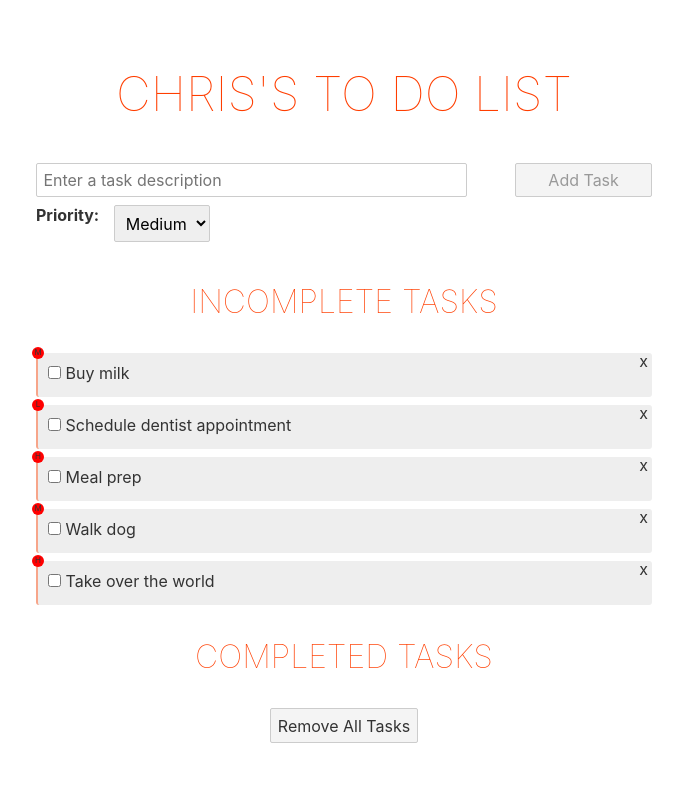
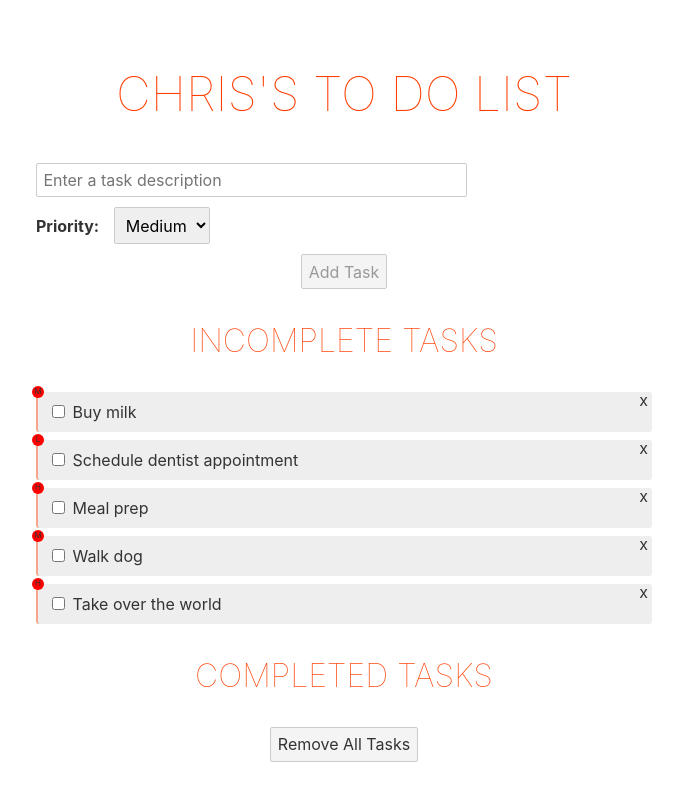
Before and after one commit to cwbieganek/svelte-todo-list, a Svelte app: page / in a window 1280 px wide. Shown: the whole page, without its empty margins (296-979 px from the left). Built offline with nearby package versions, Linux system fonts and the light colour scheme.

Commit message:
Update add-task-container layout and styling

```diff
--- a/public/global.css
+++ b/public/global.css
@@ -34,7 +34,7 @@ input, button, select, textarea {
 	font-size: inherit;
 	-webkit-padding: 0.4em 0;
 	padding: 0.4em;
-	margin: 0 0 0.5em 0;
+	/* margin: 0 0 0.5em 0; */
 	box-sizing: border-box;
 	border: 1px solid #ccc;
 	border-radius: 2px;
--- a/src/components/ToDo.svelte
+++ b/src/components/ToDo.svelte
@@ -53,11 +53,10 @@
 <div>
 	<h2>{name}'s To Do List</h2>
 	<div class="tasks-container">
-		<div class="add-task-container">
+		<div class="add-task-container-row">
 			<input class="add-task-input" placeholder="Enter a task description" bind:value={newTaskDescription} on:keypress={handleAddTaskInputKeystroke} />
-			<button class="add-task-button" disabled={newTaskDescription.replaceAll(" ", "") === ""} on:click={(e) => {addTask(newTaskDescription);}}>Add Task</button>
 		</div>
-		<div style="display: flex; flex-direction: row;">
+		<div class="add-task-container-row">
 			<label for="priority" style="font-weight: bold;">Priority:&nbsp;&nbsp;&nbsp;&nbsp;</label>
 			<select bind:value={newTaskPriority}>
 				<option value="low">Low</option>
@@ -65,6 +64,7 @@
 				<option value="high">High</option>
 			</select>
 		</div>
+		<button class="add-task-button" disabled={newTaskDescription.replaceAll(" ", "") === ""} on:click={(e) => {addTask(newTaskDescription);}}>Add Task</button>
 		<h3>Incomplete Tasks</h3>
 		{#each incompleteTasks as task (task.id)}
 			<Task bind:task={task} on:delete={removeTask} />
@@ -99,13 +99,15 @@
 		margin: 0 auto;
 	}
 
-	.add-task-container {
+	.add-task-container-row {
 		width: 100%;
 		display: flex;
 		flex-direction: row;
+		align-items: center;
+		margin-bottom: 10px;
 	}
 
-	.add-task-container input {
+	.add-task-container-row input {
 		width: 70%;
 		margin-right: 3em;
 	}
```
